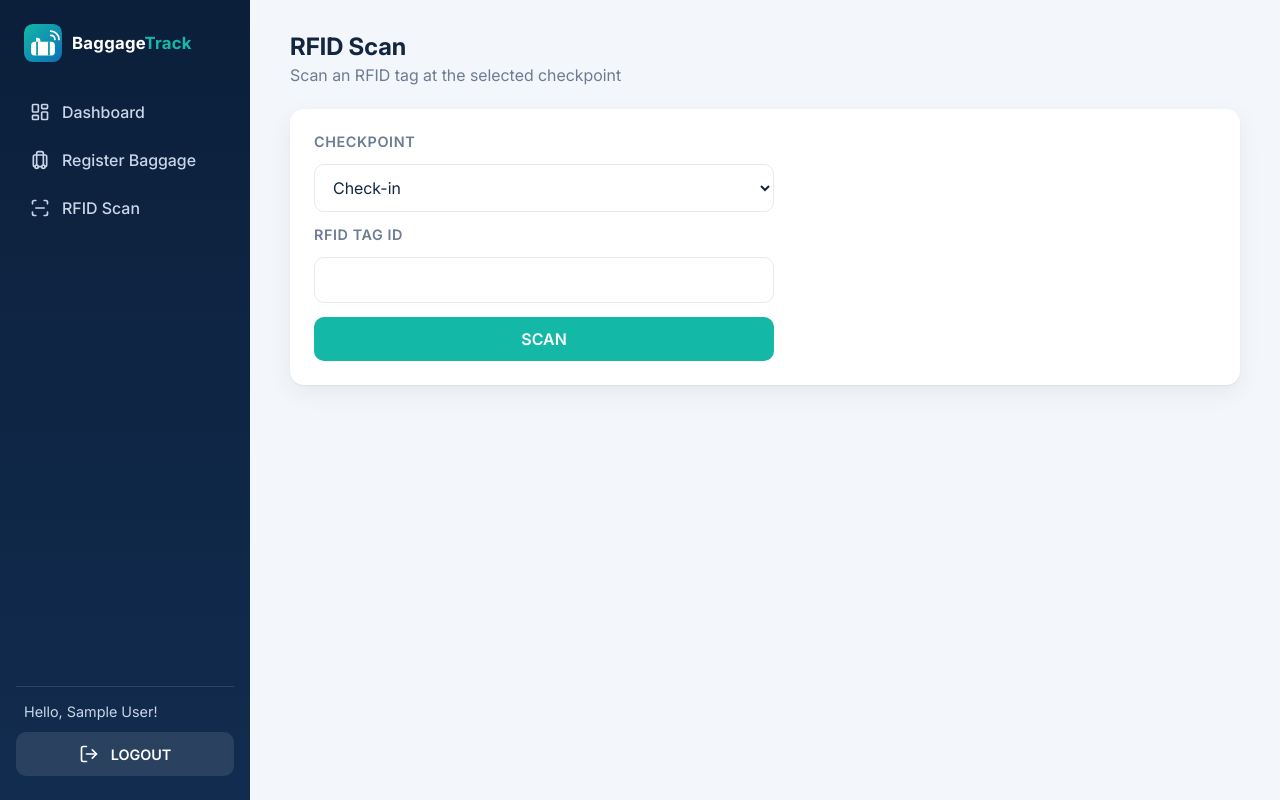
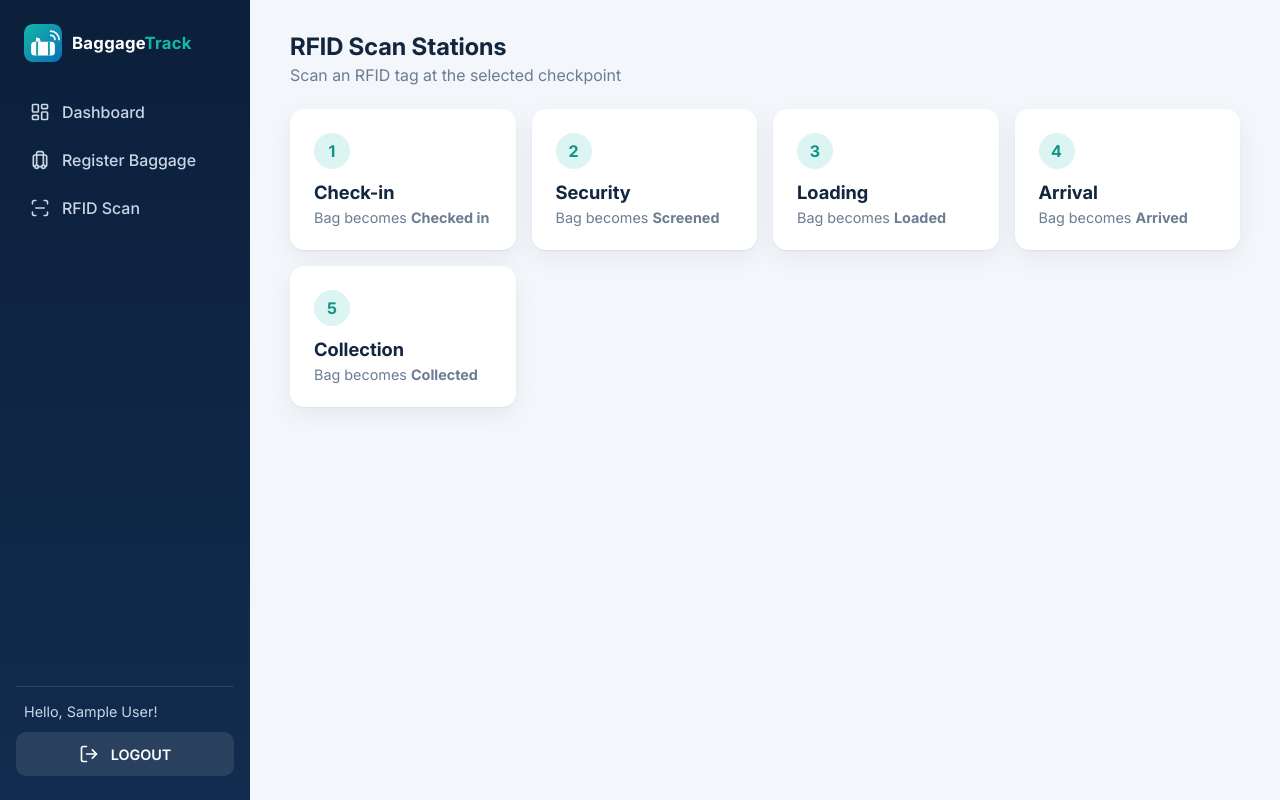
Before and after one commit to Bitok-2/baggage-tracker, a Flask app: page /scan in a window 1280 px wide. Run offline with Flask 3, Linux system fonts and the light colour scheme; the visitor is signed in with stand-in values (Sample User, id 1).

Commit message:
scan page fixing

```diff
--- a/app.py
+++ b/app.py
@@ -196,60 +196,29 @@ def register():
             return redirect(url_for("register"))
     return render_template("register.html")
 
-
-@app.route("/scan", methods=["GET", "POST"])
+@app.route("/scan")
 def scan():
     if "user_id" not in session:
         return redirect(url_for("login"))
-    if request.method == "POST":
-        tag_id = request.form.get("tag_id", "").strip()
-        checkpoint = request.form.get("checkpoint", "")
-        if not tag_id or checkpoint not in CHECKPOINT_STATUS:
-            flash("Enter a tag ID and choose a checkpoint")
-        else:
-            bag = Baggage.query.filter_by(rfid_tag_id=tag_id).first()
-            if bag is None:
-                audit("UNKNOWN_TAG_SCAN", tag_id)
-                flash("FLAGGED: unknown or unregistered tag" + tag_id)
-            else:
-                new_status = CHECKPOINT_STATUS[checkpoint]
-                current = STATUS_FLOW.index(bag.current_status)
-                new = STATUS_FLOW.index(new_status)
-                reason = None
-                if new == current:
-                    reason = "duplicate scan, the bag is already '" + bag.current_status + "'"
-                elif new < current:
-                    reason = "out of sequence, the bag is already '" + bag.current_status + "'"
-                elif new > current + 1:
-                    reason = "a stage was skipped, expected '" + STATUS_FLOW[current + 1] + "' next"
-                if reason:
-                    audit("SCAN_FLAGGED", bag.reference_no)
-                    flash("FLAGGED:" + reason + "." + next_hint(bag.current_status))
-                else:
-                    db.session.add(ScanEvent(baggage_id=bag.baggage_id, checkpoint=checkpoint, status=new_status))
-                    bag.current_status = new_status
-                    db.session.commit()
-                    audit("SCAN_SUCCESS", bag.reference_no)
-                    flash("Accepted: bag" + bag.reference_no + "(" + bag.passenger_name +") is now '" + new_status + "'." + next_hint(new_status))
-        return redirect(url_for("scan"))
-    return render_template("scan.html", checkpoints=list(CHECKPOINT_STATUS))
+    stations = [{"name": c, "slug": c.lower(), "status": s} for c, s in CHECKPOINT_STATUS.items()]
+    return render_template("scan.html", stations=stations)
 
 def handle_scan(tag_id, checkpoint):
         bag = Baggage.query.filter_by(rfid_tag_id=tag_id).first()
         if bag is None:
             audit("UNKNOWN_TAG_SCAN", tag_id)
-            return "flagged", "FLAGGGED: unknown or unregistered tag " + tag_id, None
+            return "flagged", "FLAGGED: unknown or unregistered tag " + tag_id, None
         new_status = CHECKPOINT_STATUS[checkpoint]
         current = STATUS_FLOW.index(bag.current_status)
         new = STATUS_FLOW.index(new_status)
 
         if new == current:
             audit("SCAN_FLAGGED", bag.reference_no)
-            return "flagged", ("FLAGGED: duplicate scan, bag " + bag.reference_no + " is already '" + bag.current_status + "'.", + next_hint(bag.current_status)), bag
+            return "flagged", ("FLAGGED: duplicate scan, bag " + bag.reference_no + " is already '" + bag.current_status + "'. " + next_hint(bag.current_status)), bag
 
         if new < current:
             audit("SCAN_FLAGGED", bag.reference_no)
-            return "flagged", ("FLAGGED: out of sequence, bag " + bag.reference_no + " is already '" + bag.current_status + "'.", + next_hint(bag.current_status)), bag
+            return "flagged", ("FLAGGED: out of sequence, bag " + bag.reference_no + " is already '" + bag.current_status + "'. " + next_hint(bag.current_status)), bag
 
         if new > current + 1:
             audit("SCAN_FLAGGED", bag.reference_no)
@@ -272,6 +241,7 @@ def scan_station(station):
     if checkpoint is None:
         abort(404)
     if request.method == "POST":
+        session["follow"] = bool(request.form.get("follow"))
         tag_id = request.form.get("tag_id", "").strip()
         if not tag_id:
             flash("Enter a tag ID")
@@ -281,5 +251,10 @@ def scan_station(station):
             if outcome == "skipped":
                 missed = next_checkpoint(bag.current_status)
                 return redirect(url_for("scan_station", station=missed.lower(), tag=tag_id))
+            if outcome == "accepted" and session.get("follow"):
+                upcoming = next_checkpoint(bag.current_status)
+                if upcoming:
+
+                  return redirect(url_for("scan_station", station=upcoming.lower()))
         return redirect(url_for("scan_station", station=station))
-    return render_template("station.html", checkpoint=checkpoint, tag=request.args.get("tag", ""))
+    return render_template("station.html", checkpoint=checkpoint, tag=request.args.get("tag", ""), follow=session.get("follow", False))
--- a/static/style.css
+++ b/static/style.css
@@ -510,3 +510,65 @@ td {
 .step.done::before {
     background: var(--teal);
 }
+
+label.check {
+    display: flex;
+    align-items: center;
+    gap: 8px;
+    color: var(--text);
+    font-size: 0.9rem;
+    font-weight: 500;
+    letter-spacing: 0;
+    text-transform: none;
+}
+
+label.check input {
+    width: auto;
+    padding: 0;
+}
+
+.stations {
+    display: grid;
+    grid-template-columns: repeat(auto-fit, minmax(200px, 1fr));
+    gap: 16px;
+}
+
+.station-card {
+    position: relative;
+    display: block;
+    padding: 24px;
+    border-radius: var(--radius);
+    background: var(--card);
+    color: var(--text);
+    text-decoration: none;
+    box-shadow: 0 1px 2px rgba(18, 38, 63, 0.06), 0 8px 24px rgba(18, 38, 63, 0.06);
+    transition: transform 0.15s, box-shadow 0.15s;
+}
+
+.station-card:hover {
+    transform: translateY(-4px);
+    box-shadow: 0 12px 32px rgba(18, 38, 63, 0.14);
+}
+
+.station-card h3 {
+    margin: 12px 0 6px;
+    font-size: 1.15rem;
+}
+
+.station-card p {
+    margin: 0;
+    color: var(--muted);
+    font-size: 0.9rem;
+}
+
+.station-num {
+    display: inline-flex;
+    align-items: center;
+    justify-content: center;
+    width: 36px;
+    height: 36px;
+    border-radius: 50%;
+    background: rgba(20, 184, 166, 0.15);
+    color: var(--teal-dark);
+    font-weight: 700;
+}
--- a/templates/base.html
+++ b/templates/base.html
@@ -23,7 +23,7 @@
             <a href="{{ url_for('register') }}" class="{{ 'active' if request.endpoint == 'register' }}">
                 <span class="icon" style="--icon: url('{{ url_for('static', filename='icons/luggage.svg') }}')"></span>Register Baggage
             </a>
-            <a href="{{ url_for('scan') }}" class="{{ 'active' if request.endpoint == 'scan' }}">
+            <a href="{{ url_for('scan') }}" class="{{ 'active' if request.endpoint in ['scan', 'scan_station'] }}">
                 <span class="icon" style="--icon: url('{{ url_for('static', filename='icons/scan.svg') }}')"></span>RFID Scan
             </a>
         </nav>
--- a/templates/scan.html
+++ b/templates/scan.html
@@ -1,26 +1,18 @@
 {% extends "base.html" %}
 
-{% block title %}RFID Scan{% endblock %}
+{% block title %}RFID Scan Stations{% endblock %}
 
 {% block content %}
-    <h2 class="page-title">RFID Scan</h2>
+    <h2 class="page-title">RFID Scan Stations</h2>
     <p class="subtitle">Scan an RFID tag at the selected checkpoint</p>
 
-  <div class="card">
-
-      <form method="POST">
-        <label for="checkpoint">Checkpoint</label>
-        <select name="checkpoint" id="checkpoint">
-            {% for c in checkpoints %}
-            <option value="{{ c }}">{{ c }}</option>
-            {% endfor %}
-        </select>
-
-        <label for="tag_id">RFID tag ID</label>
-        <input type="text" id="tag_id" name="tag_id" required>
-
-        <button type="submit">SCAN</button>
-    </form>
-  </div>
-
+<div class="stations">
+  {% for s in stations %}
+  <a class="station-card" href="{{ url_for('scan_station', station=s.slug)}}">
+    <span class="station-num">{{ loop.index }}</span>
+    <h3>{{ s.name }}</h3>
+    <p>Bag becomes <strong>{{ s.status }}</strong></p>
+  </a>
+  {% endfor %}
+</div>
 {% endblock %}
```
Also changed, not shown: templates/station.html (added, +17 -0 lines).
